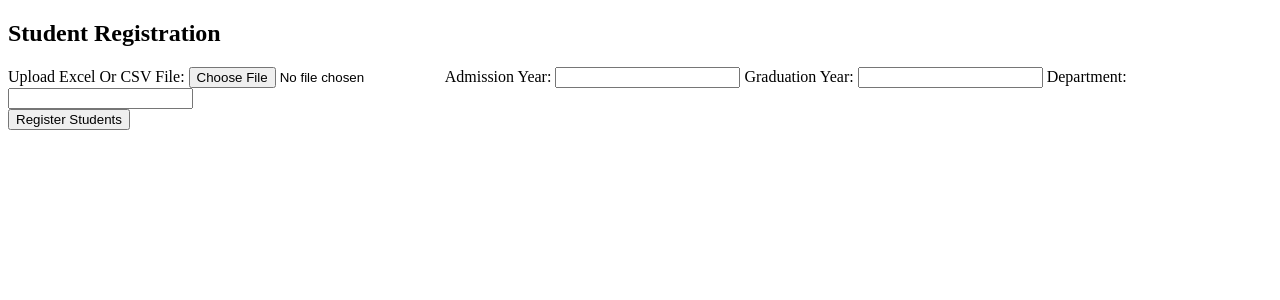
After one commit to PrajwalItnal/Alumni-Portal, a Django app: page /user/college/student/register/ in a window 1280 px wide. The commit adds this page. Shown: the top 300 px of the page. Run offline with Django 4.2, Linux system fonts and the light colour scheme.

Commit message:
registration

```diff
--- a/user/templates/user/admin_home.html
+++ b/user/templates/user/admin_home.html
@@ -214,7 +214,7 @@
       <div class="action-card">
         <h3>🎓 Register Students</h3>
         <p>Register new students in the system.</p>
-        <a href="/register_student" class="action-btn">Register</a>
+        <a href="{% url 'user:student_register' %}" class="action-btn">Register</a>
       </div>
 
       <div class="action-card">
--- /dev/null
+++ b/user/templates/user/student_registration.html
@@ -0,0 +1,21 @@
+{% extends 'user/user_base.html' %}
+
+{% block title %}Student Registration{% endblock %}
+
+{% block content %}
+    <h2>Student Registration</h2>
+    <form action="{% url 'user:student_register' %}" method="post" enctype="multipart/form-data">
+        {% csrf_token %}
+        <div class="form-group">
+            <label for="file">Upload Excel Or CSV File:</label>
+            <input type="file" name="file" id="file" class="form-control" required>
+            <label for="adm_year">Admission Year:</label>
+            <input type="number" name="adm_year" id="adm_year" class="form-control" required>
+            <label for="grad_year">Graduation Year:</label>
+            <input type="number" name="grad_year" id="grad_year" class="form-control" required>
+            <label for="department">Department:</label>
+            <input type="text" name="department" id="department" class="form-control" required>
+        </div>
+        <button type="submit" class="btn btn-primary">Register Students</button>
+    </form>
+{% endblock %}
--- a/user/urls.py
+++ b/user/urls.py
@@ -24,4 +24,5 @@ urlpatterns = [
     path('college/create/', views.college_create, name='college_create'),
     path('college/list/',   views.college_list,   name='college_list'),
     path('college/detail/update/<int:college_id>/', views.college_detail_update, name='college_detail_update'),
+    path('college/student/register/', views.student_register, name='student_register'),
 ]
--- a/user/views.py
+++ b/user/views.py
@@ -1,11 +1,17 @@
+from django.conf import settings
 from django.shortcuts import render,redirect
-from user.models import Event, User, Achievement, Job
+import user
+import user
+from user.models import Event, User, Achievement, Job, Student
 from django.contrib import messages
 from datetime import datetime
 from .models import Donation
 from .models import Internship
 from .models import College
-
+import pandas as pd
+import random
+from django.contrib.auth.hashers import make_password
+from django.core.mail import send_mail
 
 
 
@@ -415,3 +421,78 @@ def college_detail_update(request, college_id):
         "user": user,
         "college": college,
     })
+
+def student_register(request):
+    if request.method == "POST":
+        file = request.FILES.get("file")
+        admission_year = request.POST.get("adm_year")
+        graduation_year = request.POST.get("grad_year")
+        department = request.POST.get("department")
+
+        if file.name.endswith('.csv'):
+            df = pd.read_csv(file)
+        else:
+            df = pd.read_excel(file)
+
+        required_columns = ['register id', "name", "email", "phone", "gender"]
+
+        df.columns = df.columns.str.lower().str.strip()
+
+        for column in required_columns:
+            if column not in df.columns:
+                messages.error(request, f"Columns are not present in the file. Required columns: {', '.join(required_columns)}")
+                return redirect("user:student_register")
+
+        print(df.head())
+        for row in df.iterrows():
+            register_id = row[1]['register id']
+            name = row[1]['name']
+            email = row[1]['email']
+            phone = str(row[1]['phone'])
+            gender = row[1]['gender']
+
+            if User.objects.filter(register_id=register_id).exists() or User.objects.filter(email=email).exists():
+                print(f"User with register ID {register_id} or email {email} already exists. Skipping.")
+                continue
+
+            password = random.randint(1000000000,9999999999)
+            print(f"Generated password for {register_id}: {password}")
+            user = User.objects.create(
+                register_id=register_id,
+                username = name.strip().title(),
+                email = email,
+                role = "Student",
+                password = make_password(str(password))
+            )
+
+            print(user)
+
+            send_email(
+                "Welcome to Alumni Portal",
+                f"Your account has been created successfully! Your login credentials are:\n\nRegister ID: {register_id}\nPassword: {password}\n\nPlease change your password after logging in.",
+                [email]
+            )
+
+            student = Student.objects.create(
+                user = user,
+                department = department,
+                admission_year = admission_year,
+                graduation_year = graduation_year,
+                phone = phone,
+                gender = gender.strip(),
+                dob = "2005-07-20"
+            )
+
+            user.save()
+            student.save()
+        return redirect("user:admin_home")
+    return render(request, "user/student_registration.html")
+
+def send_email(title, message, recipient_list):
+    send_mail(
+            title,
+            message,
+            settings.EMAIL_HOST_USER,
+            recipient_list,
+        )
+    return True
```
Also changed, not shown: alumni_portal/views.py (+11 -6 lines).
